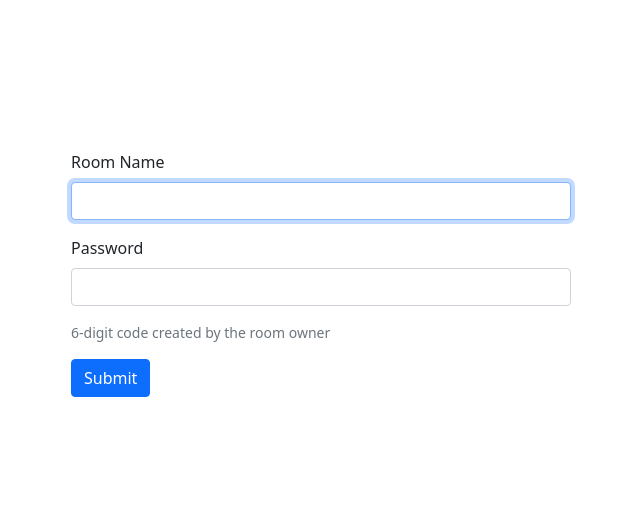
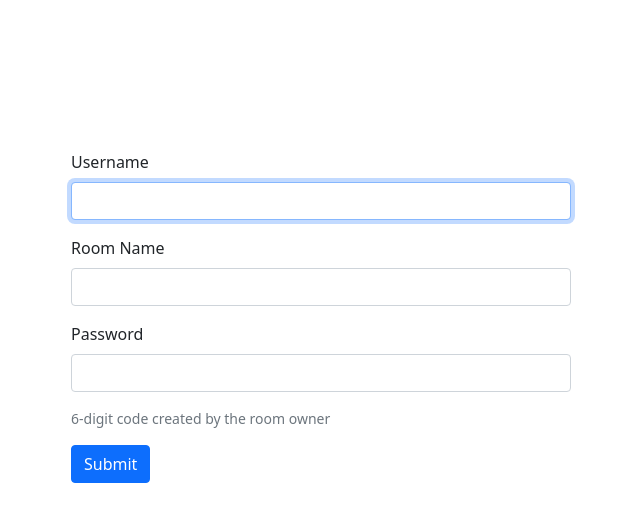
Before and after one commit to dteo318/chat-app, a Django app: page / in a window 1280 px wide. Shown: the top 522 px of the page, without its empty margins (319-959 px from the left). Run offline with Django 3.2, Linux system fonts and the light colour scheme.

Commit message:
added username functionality

```diff
--- a/chat_project/chat/consumers.py
+++ b/chat_project/chat/consumers.py
@@ -24,6 +24,7 @@ class ChatConsumer(AsyncWebsocketConsumer):
     # Receive message from WebSocket
     async def receive(self, text_data):
         text_data_json = json.loads(text_data)
+        username = text_data_json['username']
         message = text_data_json['message']
 
         # Send message to room group
@@ -31,6 +32,7 @@ class ChatConsumer(AsyncWebsocketConsumer):
             self.room_group_name,
             {
                 'type': 'chat_message',
+                'username' : username,
                 'message': message
             }
         )
@@ -38,8 +40,10 @@ class ChatConsumer(AsyncWebsocketConsumer):
     # Receive message from room group
     async def chat_message(self, event):
         message = event['message']
+        username = event['username']
 
         # Send message to WebSocket
         await self.send(text_data=json.dumps({
-            'message': message
+            'message': message,
+            'username' : username
         }))
--- a/chat_project/templates/chat/join_chat.html
+++ b/chat_project/templates/chat/join_chat.html
@@ -17,6 +17,10 @@
   <body>
     <div class="login-container">
       <form>
+        <div class="mb-3">
+          <label for="user-name-input" class="form-label">Username</label>
+          <input type="text" class="form-control" id="user-name-input" />
+        </div>
         <div class="mb-3">
           <label for="room-name-input" class="form-label">Room Name</label>
           <input type="text" class="form-control" id="room-name-input" />
@@ -43,7 +47,15 @@
       </form>
     </div>
     <script>
-      document.querySelector("#room-name-input").focus();
+      document.querySelector("#user-name-input").focus();
+      document.querySelector("#user-name-input").onkeyup = function (e) {
+        if (e.keyCode === 13) {
+          // enter, return
+          let username = document.querySelector("#user-name-input").value;
+          localStorage.setItem("user-name", username);
+          document.querySelector("#room-name-input").focus();
+        }
+      };
       document.querySelector("#room-name-input").onkeyup = function (e) {
         if (e.keyCode === 13) {
           // enter, return
```
Also changed, not shown: chat_project/templates/chat/room.html (+12 -1 lines).
